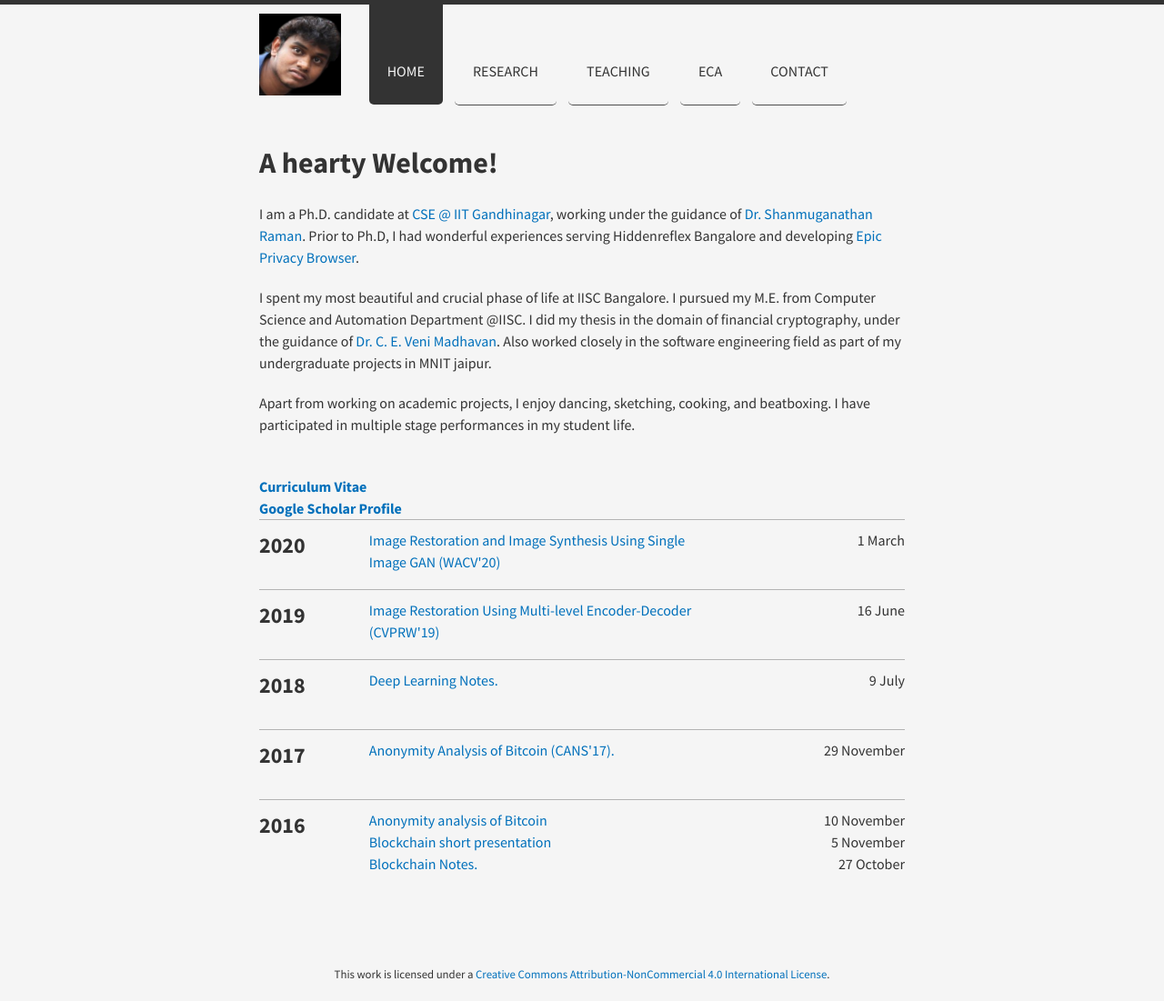
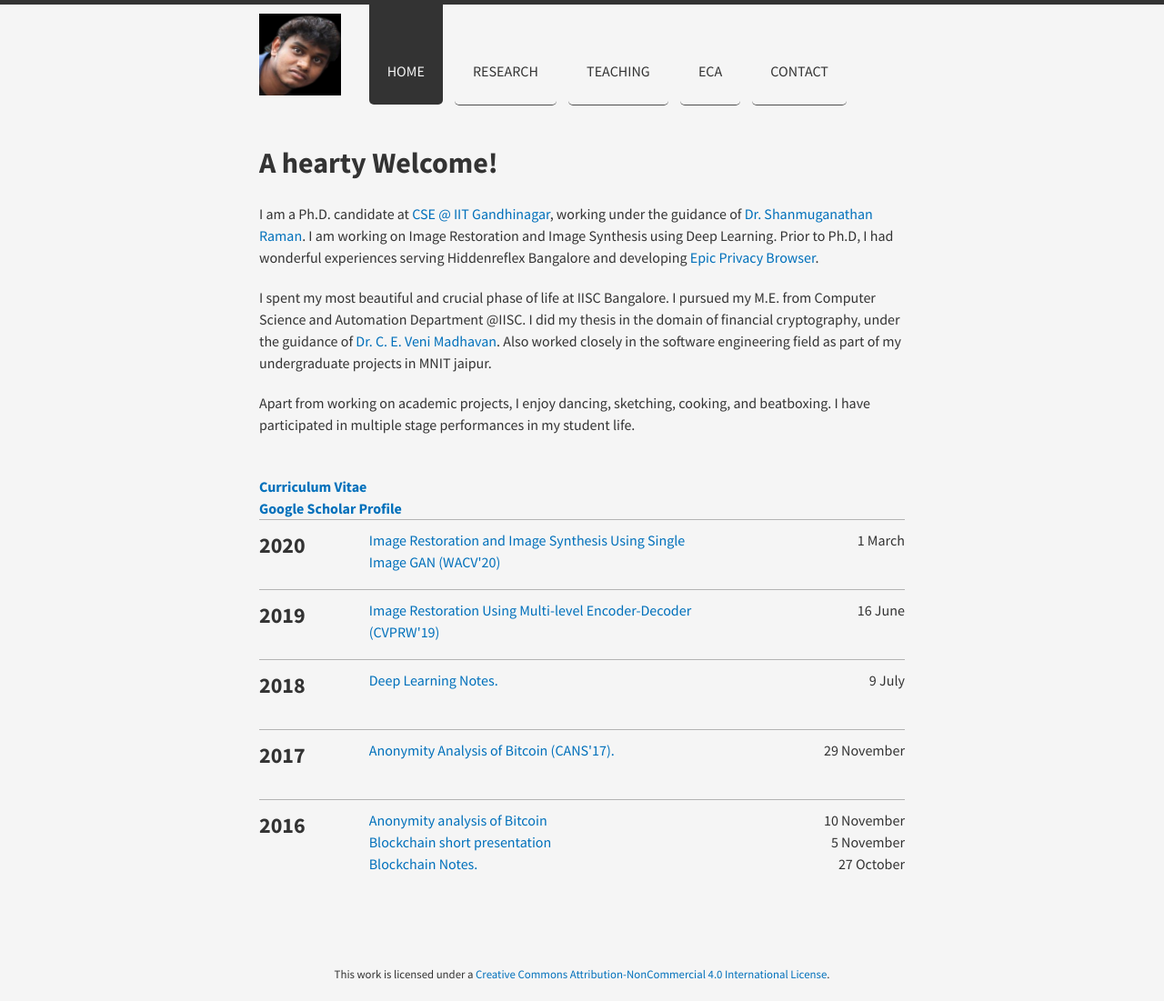
Before and after one commit to indramastan/indradeepmastan, a Jekyll site: the page built from index.html, in a window 1280 px wide. Shown: the whole page at 91% size. Built offline with Jekyll 4.4.1, drawn with Linux system fonts in a browser that asks for light colours; nearby versions of some CDN libraries.

Commit message:
Update index.html

```diff
--- a/index.html
+++ b/index.html
@@ -4,7 +4,7 @@ title: Home
 ---
 <h1>A hearty Welcome! </h1>
 
-<p>I am a Ph.D. candidate at <a href="https://cs.iitgn.ac.in/students.html">CSE @ IIT Gandhinagar</a>, working under the guidance of <a href="https://people.iitgn.ac.in/~shanmuga/">Dr. Shanmuganathan Raman</a>. Prior to Ph.D, I had wonderful experiences serving Hiddenreflex Bangalore and developing <a href="https://en.wikipedia.org/wiki/Epic_(web_browser)">Epic Privacy Browser</a>.</p>
+<p>I am a Ph.D. candidate at <a href="https://cs.iitgn.ac.in/students.html">CSE @ IIT Gandhinagar</a>, working under the guidance of <a href="https://people.iitgn.ac.in/~shanmuga/">Dr. Shanmuganathan Raman</a>. I am working on Image Restoration and Image Synthesis using Deep Learning. Prior to Ph.D, I had wonderful experiences serving Hiddenreflex Bangalore and developing <a href="https://en.wikipedia.org/wiki/Epic_(web_browser)">Epic Privacy Browser</a>.</p>
 
 <p>I spent my most beautiful and crucial phase of life at IISC Bangalore. I pursued my M.E. from Computer Science and Automation Department @IISC. I did my thesis in the domain of financial cryptography, under the guidance of <a href="https://www.csa.iisc.ac.in/people/people-faculty-cevm.html">Dr. C. E. Veni Madhavan</a>. Also worked closely in the software engineering field as part of my undergraduate projects in MNIT jaipur.</p>
 
```
